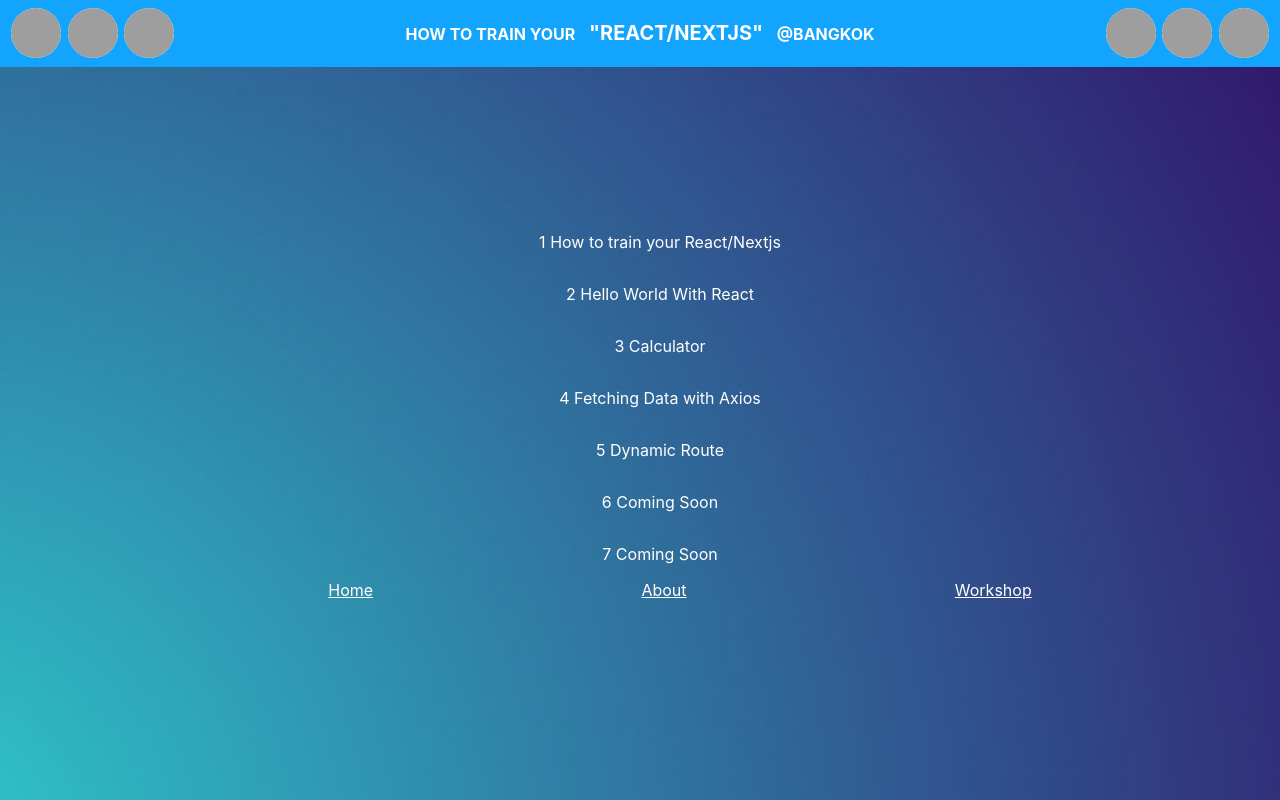
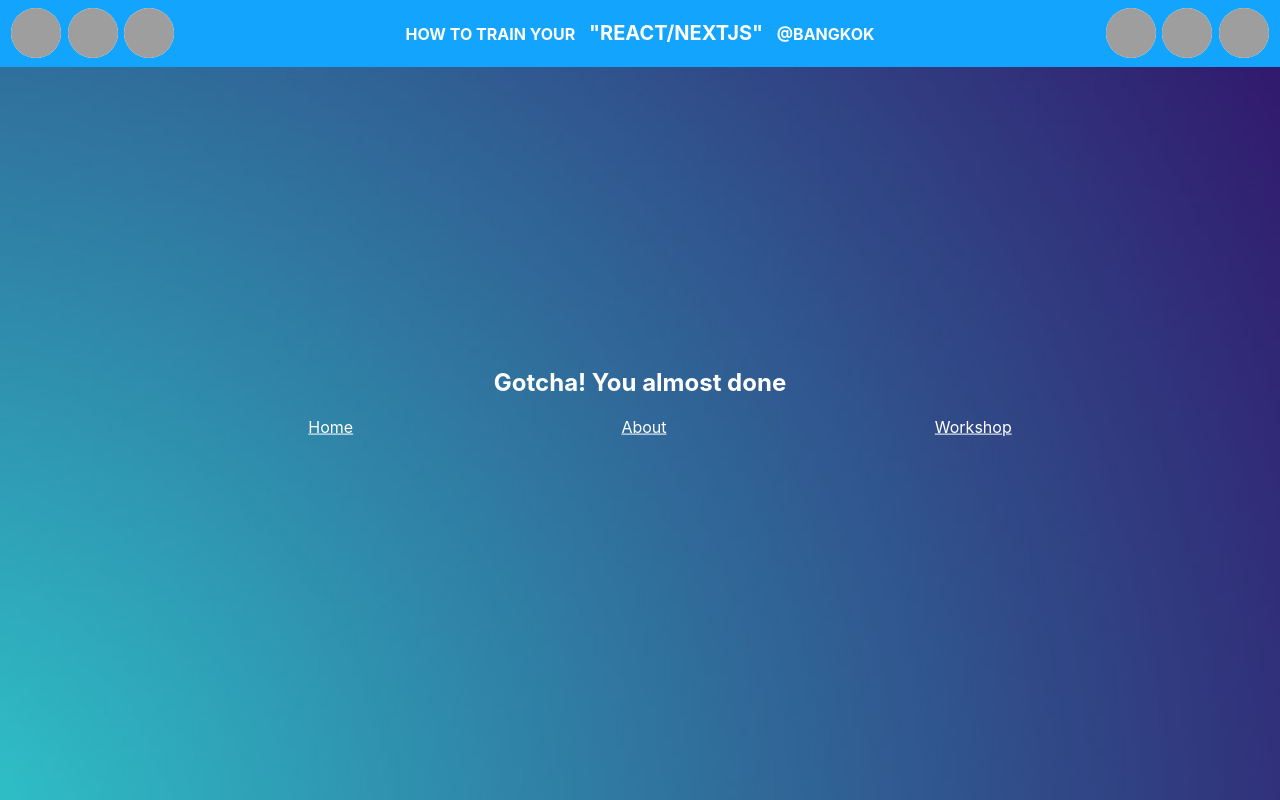
Before and after one commit to lattesoft/next-workshop, a Next.js app: page /workshop in a window 1280 px wide. Built offline with nearby package versions, Linux system fonts and the light colour scheme; grey boxes are pictures that could not be loaded.

Commit message:
Workshop5-problem

```diff
--- a/components/nav.js
+++ b/components/nav.js
@@ -1,13 +1,4 @@
 import React from 'react'
-import Link from 'next/link'
-
-const links = [
-  { href: '/about', label: 'ABOUT' },
-  { href: '/workshop', label: 'WORKSHOP' },
-].map(link => ({
-  ...link,
-  key: `nav-link-${link.href}-${link.label}`,
-}))
 
 const Nav = () => (
   <nav>
--- a/pages/workshop.js
+++ b/pages/workshop.js
@@ -1,44 +1,12 @@
 import Layout from "../components/layout";
-import Axios from "axios";
-import useSWR from "swr";
-import Link from "next/link";
 import NavLink from "../components/link";
 
-const getAllWorkshop = async (url) => {
-  const res = await Axios.get(url);
-  return res
-}
-
 const Workshop = () => {
-  const { data, error } = useSWR('/api/workshop', getAllWorkshop);
-
-  const errorHandler = error?.response;
-
   return(
     <Layout>
       <div className="center-text">
-        {error ? (
-          <h2>Error {errorHandler.data.statusCode}: {errorHandler.data.message}</h2>
-        ) : (
-          !data ? (
-            <h2>Loading...</h2>
-          ) : (
-            <ul className="workshop-list-wrapper">
-              <div className="margin-bottom">
-                {data.data.map(workshop => (
-                  <Link href={`/workshop/${workshop.id}`}>
-                    <a>
-                      <li className="workshop-list" key={workshop.id}>
-                        {workshop.id} {workshop.title}
-                      </li>
-                    </a>
-                  </Link>
-                ))}
-                <NavLink />
-              </div>
-            </ul>
-          )
-        )}
+        <h2>Gotcha! You almost done</h2>
+        <NavLink />
       </div>
     </Layout>
   )
--- a/styles/style.scss
+++ b/styles/style.scss
@@ -54,42 +54,6 @@
     }
   }
 }
-.back-workshop {
-  position: absolute;
-  top: 60%;
-  left: 50%;
-  transform: translateX(-50%);
-  color: #000;
-  transition: 0.5s all ease-in-out;
-  &:hover {
-    color: rgba(0, 0, 0, 0.5);
-  }
-}
-.workshop-list-wrapper {
-  width: 100%;
-  flex-direction: column;
-  position: absolute;
-  top: 50%;
-  left: 50%;
-  transform: translate(-50%, -50%);
-  list-style: none;
-  margin-bottom: 1em;
-  cursor: pointer;
-  .workshop-list {
-    font-size: 16px;
-    padding: 1em;
-    transition: 0.2s all ease-in-out;
-    text-align: center !important;
-    &:hover {
-      transform: scale(1.05);
-    }
-  }
-  a {
-    text-decoration: none;
-    color: #000;
-    transition: 0.2s all ease-in-out;
-  }
-}
 
 .list-link {
   display: flex;
```
Also changed, not shown: pages/workshop/[wid]/index.js (deleted, +0 -35 lines).
